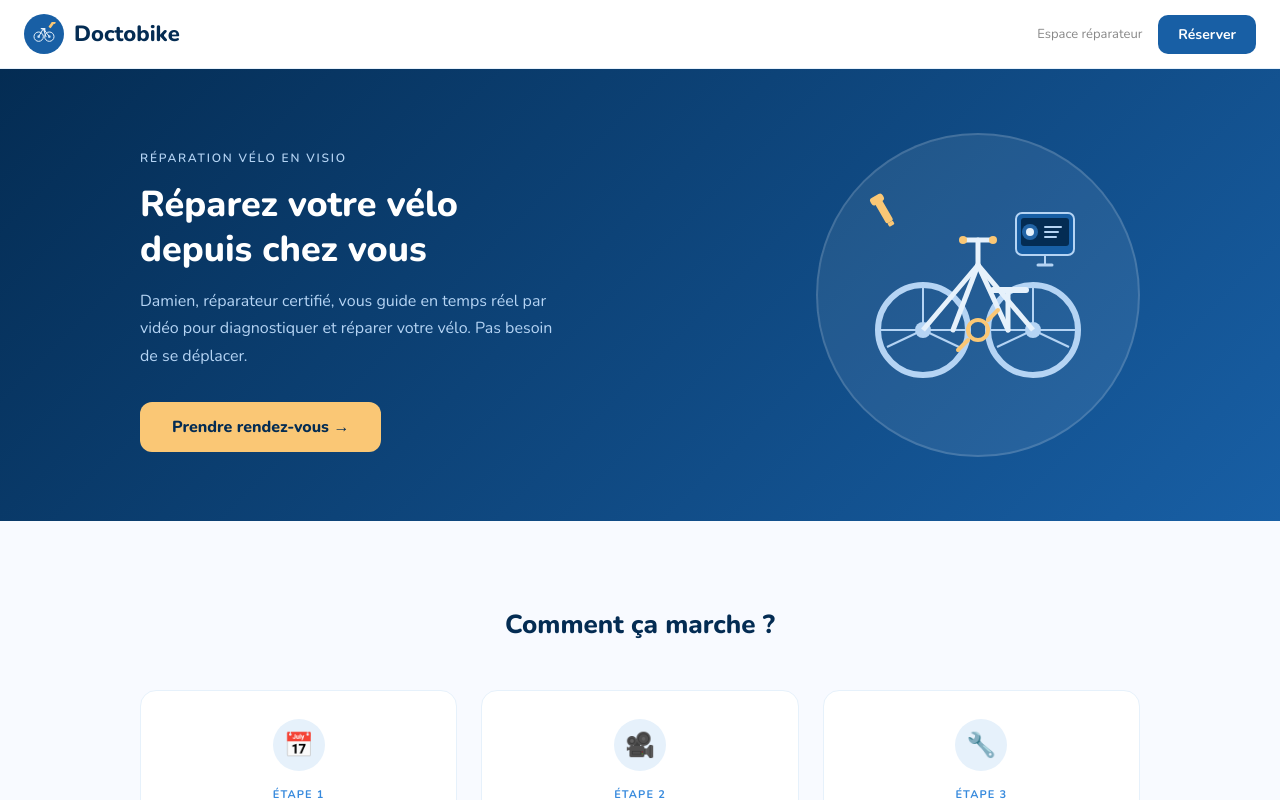
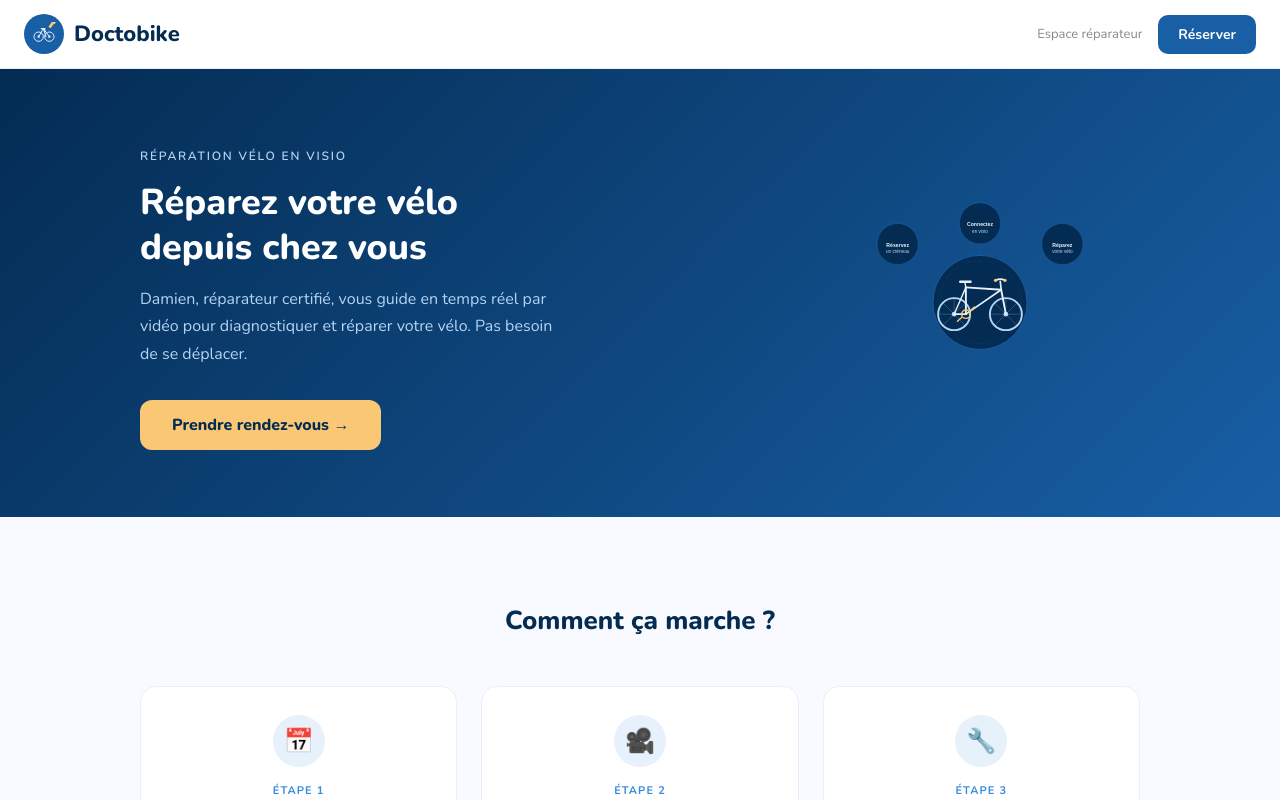
Before and after one commit to sarahlebeze-coder/doctobike2, a Next.js app: page / in a window 1280 px wide. Shown: the top 800 px of the page. Built offline with nearby package versions, Linux system fonts and the light colour scheme.

Commit message:
Update page.tsx

```diff
--- a/app/page.tsx
+++ b/app/page.tsx
@@ -25,59 +25,55 @@ const Logo = () => (
 )
 
 const HeroIllustration = () => (
-  <div style={{ flexShrink: 0, width: 320, height: 320, borderRadius: '50%', background: 'rgba(255,255,255,0.08)', display: 'flex', alignItems: 'center', justifyContent: 'center', border: '2px solid rgba(255,255,255,0.15)' }}>
-    <svg width="220" height="220" viewBox="0 0 220 220" fill="none">
-      {/* Roues */}
-      <circle cx="55" cy="145" r="45" fill="none" stroke="#B5D4F4" strokeWidth="6"/>
-      <circle cx="55" cy="145" r="8" fill="#B5D4F4"/>
-      <circle cx="165" cy="145" r="45" fill="none" stroke="#B5D4F4" strokeWidth="6"/>
-      <circle cx="165" cy="145" r="8" fill="#B5D4F4"/>
-      {/* Rayons roue gauche */}
-      <line x1="55" y1="100" x2="55" y2="145" stroke="#B5D4F4" strokeWidth="2"/>
-      <line x1="55" y1="145" x2="19" y2="162" stroke="#B5D4F4" strokeWidth="2"/>
-      <line x1="55" y1="145" x2="91" y2="162" stroke="#B5D4F4" strokeWidth="2"/>
-      <line x1="10" y1="145" x2="55" y2="145" stroke="#B5D4F4" strokeWidth="2"/>
-      <line x1="100" y1="145" x2="55" y2="145" stroke="#B5D4F4" strokeWidth="2"/>
-      {/* Rayons roue droite */}
-      <line x1="165" y1="100" x2="165" y2="145" stroke="#B5D4F4" strokeWidth="2"/>
-      <line x1="165" y1="145" x2="129" y2="162" stroke="#B5D4F4" strokeWidth="2"/>
-      <line x1="165" y1="145" x2="201" y2="162" stroke="#B5D4F4" strokeWidth="2"/>
-      <line x1="120" y1="145" x2="165" y2="145" stroke="#B5D4F4" strokeWidth="2"/>
-      <line x1="210" y1="145" x2="165" y2="145" stroke="#B5D4F4" strokeWidth="2"/>
-      {/* Cadre */}
-      <path d="M55 145 L110 80 L165 145" fill="none" stroke="#E6F1FB" strokeWidth="5" strokeLinejoin="round"/>
-      <path d="M110 80 L140 145" fill="none" stroke="#E6F1FB" strokeWidth="5" strokeLinecap="round"/>
-      <path d="M85 145 L110 80" fill="none" stroke="#E6F1FB" strokeWidth="5" strokeLinecap="round"/>
-      {/* Guidon */}
-      <line x1="110" y1="80" x2="110" y2="55" stroke="#E6F1FB" strokeWidth="5" strokeLinecap="round"/>
-      <line x1="95" y1="55" x2="125" y2="55" stroke="#E6F1FB" strokeWidth="5" strokeLinecap="round"/>
-      <circle cx="95" cy="55" r="4" fill="#FAC775"/>
-      <circle cx="125" cy="55" r="4" fill="#FAC775"/>
-      {/* Selle */}
-      <line x1="140" y1="145" x2="140" y2="105" stroke="#E6F1FB" strokeWidth="5" strokeLinecap="round"/>
-      <line x1="125" y1="105" x2="158" y2="105" stroke="#E6F1FB" strokeWidth="6" strokeLinecap="round"/>
-      {/* Pédalier */}
-      <circle cx="110" cy="145" r="10" fill="none" stroke="#FAC775" strokeWidth="4"/>
-      <line x1="100" y1="155" x2="90" y2="165" stroke="#FAC775" strokeWidth="4" strokeLinecap="round"/>
-      <line x1="120" y1="135" x2="130" y2="125" stroke="#FAC775" strokeWidth="4" strokeLinecap="round"/>
-      {/* Écran visio */}
-      <rect x="148" y="28" width="58" height="42" rx="6" fill="#185FA5" stroke="#B5D4F4" strokeWidth="2"/>
-      <rect x="153" y="33" width="48" height="28" rx="3" fill="#042C53"/>
-      <circle cx="162" cy="47" r="8" fill="#378ADD" opacity="0.6"/>
-      <circle cx="162" cy="47" r="4" fill="#E6F1FB"/>
-      <line x1="177" y1="42" x2="193" y2="42" stroke="#B5D4F4" strokeWidth="2" strokeLinecap="round"/>
-      <line x1="177" y1="47" x2="190" y2="47" stroke="#B5D4F4" strokeWidth="2" strokeLinecap="round"/>
-      <line x1="177" y1="52" x2="188" y2="52" stroke="#B5D4F4" strokeWidth="2" strokeLinecap="round"/>
-      <line x1="177" y1="70" x2="177" y2="80" stroke="#B5D4F4" strokeWidth="2"/>
-      <line x1="170" y1="80" x2="184" y2="80" stroke="#B5D4F4" strokeWidth="3" strokeLinecap="round"/>
-      {/* Clé à molette */}
-      <g transform="translate(18,30) rotate(-30)">
-        <rect x="-4" y="-18" width="8" height="26" rx="2" fill="#FAC775"/>
-        <rect x="-7" y="-22" width="14" height="8" rx="3" fill="#FAC775"/>
-        <rect x="-3" y="8" width="6" height="4" rx="1" fill="#FAC775"/>
-      </g>
-    </svg>
-  </div>
+  <svg width="320" height="320" viewBox="0 0 680 340" fill="none">
+    <circle cx="340" cy="190" r="100" fill="#042C53"/>
+    <circle cx="340" cy="190" r="100" fill="none" stroke="#185FA5" strokeWidth="2"/>
+    <circle cx="340" cy="190" r="88" fill="none" stroke="#0C447C" strokeWidth="1" strokeDasharray="6 4"/>
+    <circle cx="285" cy="215" r="34" fill="none" stroke="#B5D4F4" strokeWidth="4"/>
+    <circle cx="285" cy="215" r="5" fill="#B5D4F4"/>
+    <line x1="285" y1="181" x2="285" y2="215" stroke="#B5D4F4" strokeWidth="1.2" opacity="0.4"/>
+    <line x1="251" y1="215" x2="285" y2="215" stroke="#B5D4F4" strokeWidth="1.2" opacity="0.4"/>
+    <line x1="319" y1="215" x2="285" y2="215" stroke="#B5D4F4" strokeWidth="1.2" opacity="0.4"/>
+    <line x1="261" y1="191" x2="309" y2="239" stroke="#B5D4F4" strokeWidth="1.2" opacity="0.4"/>
+    <line x1="309" y1="191" x2="261" y2="239" stroke="#B5D4F4" strokeWidth="1.2" opacity="0.4"/>
+    <circle cx="395" cy="215" r="34" fill="none" stroke="#B5D4F4" strokeWidth="4"/>
+    <circle cx="395" cy="215" r="5" fill="#B5D4F4"/>
+    <line x1="395" y1="181" x2="395" y2="215" stroke="#B5D4F4" strokeWidth="1.2" opacity="0.4"/>
+    <line x1="361" y1="215" x2="395" y2="215" stroke="#B5D4F4" strokeWidth="1.2" opacity="0.4"/>
+    <line x1="429" y1="215" x2="395" y2="215" stroke="#B5D4F4" strokeWidth="1.2" opacity="0.4"/>
+    <line x1="371" y1="191" x2="419" y2="239" stroke="#B5D4F4" strokeWidth="1.2" opacity="0.4"/>
+    <line x1="419" y1="191" x2="371" y2="239" stroke="#B5D4F4" strokeWidth="1.2" opacity="0.4"/>
+    <line x1="310" y1="215" x2="310" y2="158" stroke="#E6F1FB" strokeWidth="4" strokeLinecap="round"/>
+    <line x1="310" y1="158" x2="385" y2="163" stroke="#E6F1FB" strokeWidth="4" strokeLinecap="round"/>
+    <line x1="310" y1="215" x2="385" y2="163" stroke="#E6F1FB" strokeWidth="3.5" strokeLinecap="round"/>
+    <line x1="310" y1="215" x2="285" y2="215" stroke="#E6F1FB" strokeWidth="4" strokeLinecap="round"/>
+    <line x1="310" y1="158" x2="285" y2="215" stroke="#E6F1FB" strokeWidth="3" strokeLinecap="round"/>
+    <line x1="385" y1="163" x2="395" y2="215" stroke="#E6F1FB" strokeWidth="4" strokeLinecap="round"/>
+    <line x1="310" y1="158" x2="308" y2="148" stroke="#E6F1FB" strokeWidth="3" strokeLinecap="round"/>
+    <line x1="298" y1="146" x2="320" y2="146" stroke="#E6F1FB" strokeWidth="5" strokeLinecap="round"/>
+    <circle cx="310" cy="215" r="9" fill="none" stroke="#FAC775" strokeWidth="3"/>
+    <line x1="301" y1="222" x2="292" y2="230" stroke="#FAC775" strokeWidth="3" strokeLinecap="round"/>
+    <line x1="319" y1="208" x2="328" y2="200" stroke="#FAC775" strokeWidth="3" strokeLinecap="round"/>
+    <line x1="385" y1="163" x2="383" y2="145" stroke="#E6F1FB" strokeWidth="3.5" strokeLinecap="round"/>
+    <path d="M373 143 Q383 138 393 143" fill="none" stroke="#E6F1FB" strokeWidth="4" strokeLinecap="round"/>
+    <circle cx="373" cy="143" r="3.5" fill="#FAC775"/>
+    <circle cx="393" cy="143" r="3.5" fill="#FAC775"/>
+    <line x1="255" y1="130" x2="195" y2="82" stroke="#185FA5" strokeWidth="1" strokeDasharray="4 3"/>
+    <line x1="340" y1="90" x2="340" y2="44" stroke="#185FA5" strokeWidth="1" strokeDasharray="4 3"/>
+    <line x1="425" y1="130" x2="485" y2="82" stroke="#185FA5" strokeWidth="1" strokeDasharray="4 3"/>
+    <circle cx="165" cy="66" r="44" fill="#042C53" stroke="#185FA5" strokeWidth="1.5"/>
+    <text x="165" y="54" textAnchor="middle" fontFamily="sans-serif" fontSize="20">📅</text>
+    <text x="165" y="72" textAnchor="middle" fontFamily="sans-serif" fontSize="11" fontWeight="700" fill="#E6F1FB">Réservez</text>
+    <text x="165" y="86" textAnchor="middle" fontFamily="sans-serif" fontSize="10" fill="#B5D4F4">un créneau</text>
+    <circle cx="340" cy="22" r="44" fill="#042C53" stroke="#185FA5" strokeWidth="1.5"/>
+    <text x="340" y="10" textAnchor="middle" fontFamily="sans-serif" fontSize="20">🎥</text>
+    <text x="340" y="28" textAnchor="middle" fontFamily="sans-serif" fontSize="11" fontWeight="700" fill="#E6F1FB">Connectez</text>
+    <text x="340" y="43" textAnchor="middle" fontFamily="sans-serif" fontSize="10" fill="#B5D4F4">en visio</text>
+    <circle cx="515" cy="66" r="44" fill="#042C53" stroke="#185FA5" strokeWidth="1.5"/>
+    <text x="515" y="54" textAnchor="middle" fontFamily="sans-serif" fontSize="20">🔧</text>
+    <text x="515" y="72" textAnchor="middle" fontFamily="sans-serif" fontSize="11" fontWeight="700" fill="#E6F1FB">Réparez</text>
+    <text x="515" y="86" textAnchor="middle" fontFamily="sans-serif" fontSize="10" fill="#B5D4F4">votre vélo</text>
+  </svg>
 )
 
 const faqs = [
@@ -113,7 +109,6 @@ export default function HomePage() {
       <link href="https://fonts.googleapis.com/css2?family=Nunito:wght@400;500;600;700;800&display=swap" rel="stylesheet"/>
       <div style={{ minHeight: '100vh', background: '#F8FAFF', fontFamily: font }}>
 
-        {/* Header */}
         <header style={{ background: 'white', borderBottom: '1px solid #E6F1FB', padding: '14px 24px', display: 'flex', alignItems: 'center', justifyContent: 'space-between', position: 'sticky', top: 0, zIndex: 10 }}>
           <Logo />
           <div style={{ display: 'flex', alignItems: 'center', gap: 16 }}>
@@ -124,7 +119,6 @@ export default function HomePage() {
           </div>
         </header>
 
-        {/* Hero */}
         <section style={{ background: 'linear-gradient(135deg, #042C53 0%, #185FA5 100%)', padding: '64px 24px' }}>
           <div style={{ maxWidth: 1000, margin: '0 auto', display: 'flex', alignItems: 'center', gap: 48, flexWrap: 'wrap' }}>
             <div style={{ flex: 1, minWidth: 280, color: 'white' }}>
@@ -143,7 +137,6 @@ export default function HomePage() {
           </div>
         </section>
 
-        {/* Comment ça marche */}
         <section style={{ padding: '64px 24px', maxWidth: 1000, margin: '0 auto' }}>
           <h2 style={{ textAlign: 'center', color: '#042C53', fontWeight: 800, fontSize: 26, marginBottom: 48 }}>Comment ça marche ?</h2>
           <div style={{ display: 'grid', gridTemplateColumns: 'repeat(auto-fit, minmax(240px, 1fr))', gap: 24 }}>
@@ -164,7 +157,6 @@ export default function HomePage() {
           </div>
         </section>
 
-        {/* CTA intermédiaire */}
         <section style={{ background: '#E6F1FB', padding: '48px 24px', textAlign: 'center' }}>
           <h2 style={{ color: '#042C53', fontWeight: 800, fontSize: 24, marginBottom: 12 }}>Votre vélo vous attend 🚲</h2>
           <p style={{ color: '#185FA5', fontSize: 16, marginBottom: 28 }}>Réservez votre séance en moins de 2 minutes.</p>
@@ -173,7 +165,6 @@ export default function HomePage() {
           </Link>
         </section>
 
-        {/* FAQ */}
         <section style={{ padding: '64px 24px', maxWidth: 720, margin: '0 auto' }}>
           <h2 style={{ textAlign: 'center', color: '#042C53', fontWeight: 800, fontSize: 26, marginBottom: 40 }}>Questions fréquentes</h2>
           <div style={{ display: 'flex', flexDirection: 'column', gap: 12 }}>
@@ -186,7 +177,6 @@ export default function HomePage() {
           </div>
         </section>
 
-        {/* Footer */}
         <footer style={{ background: '#042C53', padding: '32px 24px', textAlign: 'center' }}>
           <Logo />
           <p style={{ color: '#B5D4F4', fontSize: 13, marginTop: 16 }}>© 2024 Doctobike — Réparation vélo en visio</p>
```
